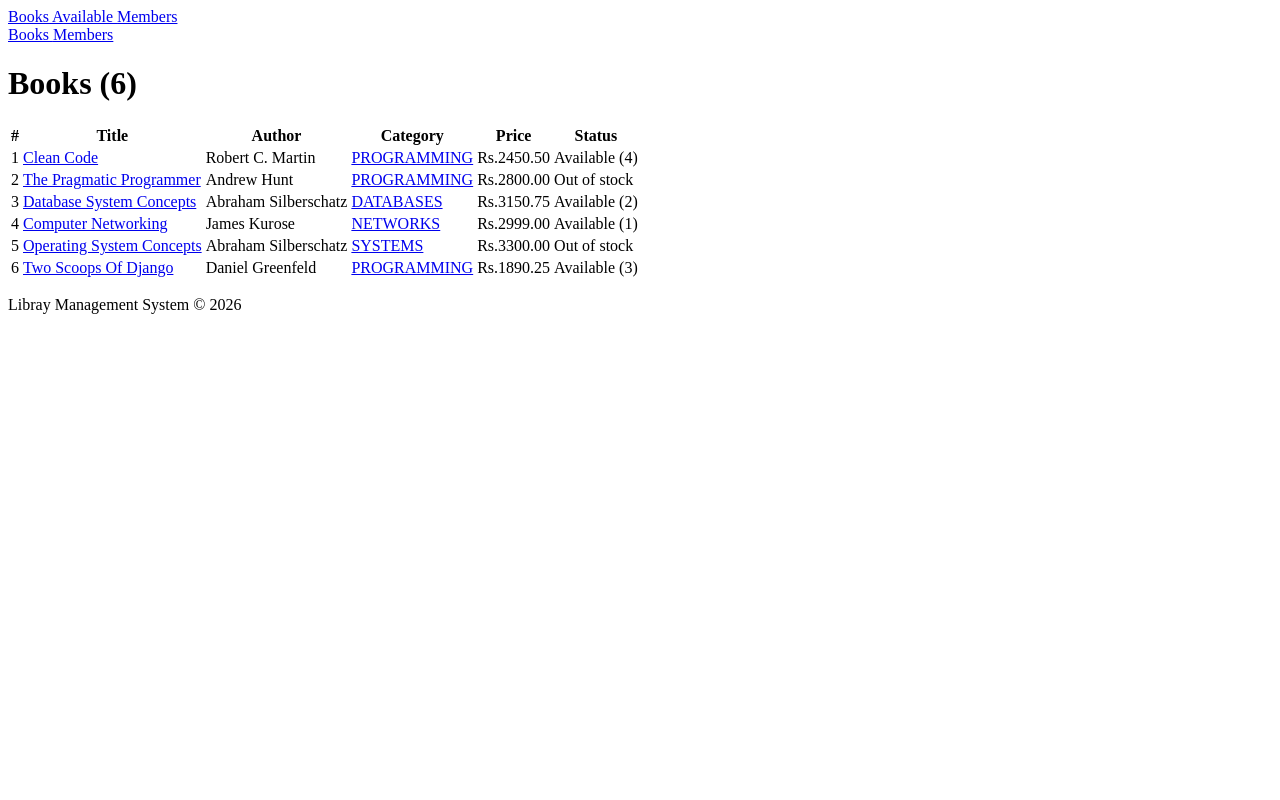
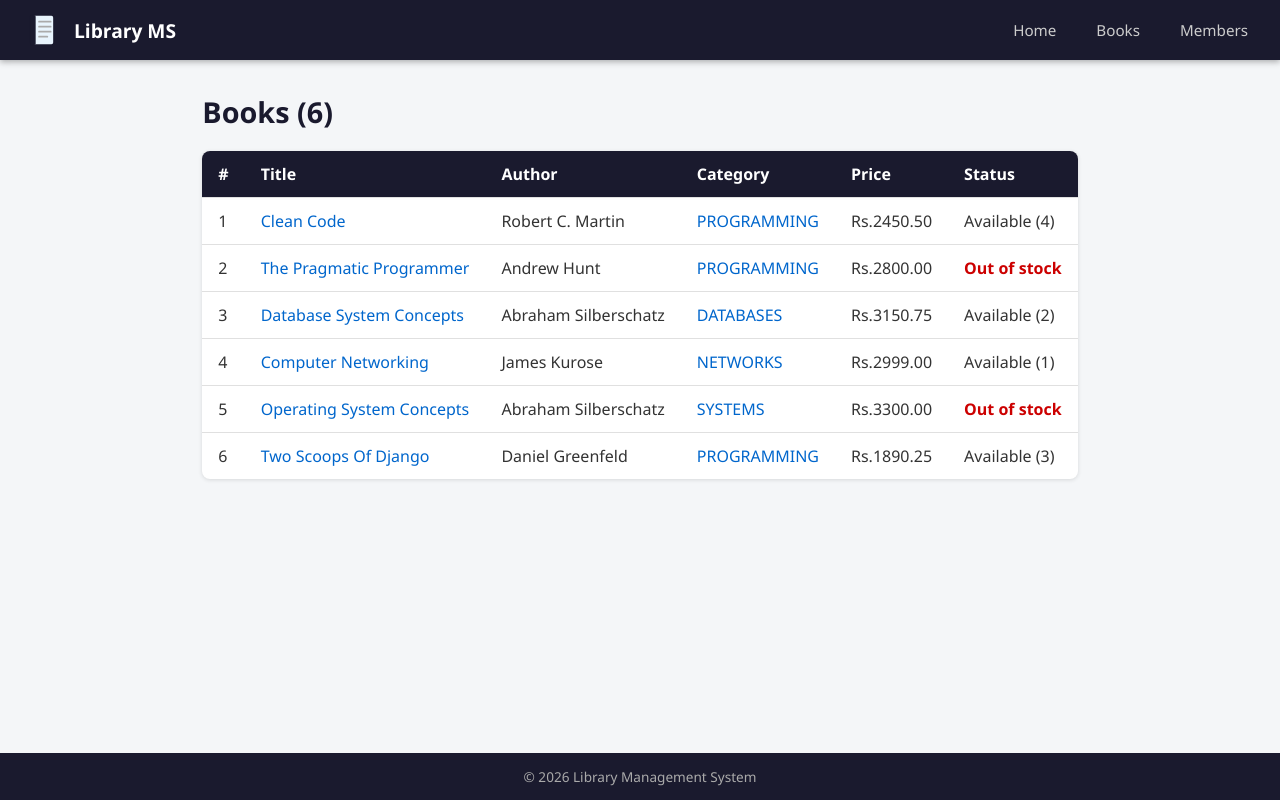
Before and after one commit to Faizan-Asif2/Library_Management-Django, a Django app: page /books/ in a window 1280 px wide. Run offline with Django 5.2, Linux system fonts and the light colour scheme.

Commit message:
templates

```diff
--- a/templates/base.html
+++ b/templates/base.html
@@ -1,18 +1,21 @@
+<!DOCTYPE html>
+<html lang="en">
+<head>
+    <meta charset="UTF-8">
+    <meta name="viewport" content="width=device-width, initial-scale=1.0">
+    <title>{% block title %}Library Management System{% endblock %}</title>
+    {% load static %}
+    <link rel="stylesheet" href="{% static 'books/css/style.css' %}">
+</head>
 <body>
-
     {% include 'partials/navbar.html' %}
-
     <main class="container">
-
         {% block content %}
-            <p>Default parent content.</p>
+        <p>Default parent content.</p>
         {% endblock %}
-
     </main>
-
-    <footer>
-        <p>Libray Management System &copy; 2026</p>
+    <footer class="footer">
+        <p>&copy; 2026 Library Management System</p>
     </footer>
-
 </body>
 </html>
--- a/templates/partials/navbar.html
+++ b/templates/partials/navbar.html
@@ -1,24 +1,17 @@
+{% load static %}
 <nav class="navbar">
 
     <div class="logo">
-        <a href="{% url 'books:book_list' %}">
-            Books Available
-        </a>
-        <a href="{% url 'members:member_list' %}">
-            Members
+        <a href="{% url 'home' %}">
+            <img src="{% static 'books/images/logo.svg' %}" alt="Library Logo" height="40">
+            Library MS
         </a>
     </div>
 
     <div class="nav-links">
-
-        <a href="{% url 'books:book_list' %}">
-            Books
-        </a>
-
-        <a href="{% url 'members:member_list' %}">
-            Members
-        </a>
-
+        <a href="{% url 'home' %}">Home</a>
+        <a href="{% url 'books:book_list' %}">Books</a>
+        <a href="{% url 'members:member_list' %}">Members</a>
     </div>
 
 </nav>
```
Also changed, not shown: templates/home.html (added, +14 -0 lines).
